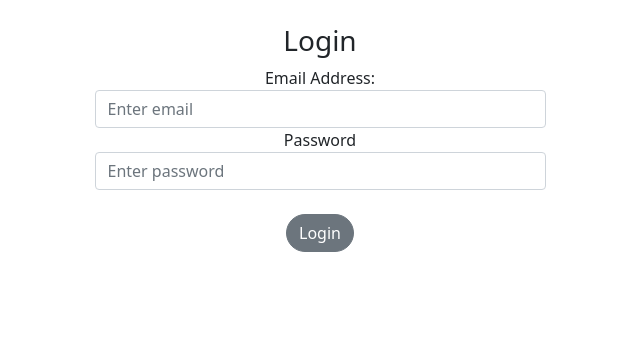
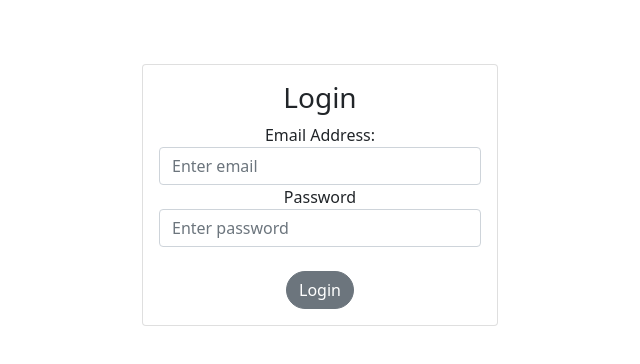
Before and after one commit to FCCSTeam/Fire-Code-Compliance-Software, a Vue app: page / in a window 1280 px wide. Shown: the top 364 px of the page, without its empty margins (320-960 px from the left). Built offline with nearby package versions, Linux system fonts and the light colour scheme; no server answers.

Commit message:
added bootstrap to login

```diff
--- a/src/components/authentication/Login.vue
+++ b/src/components/authentication/Login.vue
@@ -1,14 +1,14 @@
 <template>
   <div>
-    <span class="border border-light">
+
+    <b-container class="container" fluid>
+    <b-row class= "text-center">
+    <b-col></b-col>
 
 
+    <b-col>
+      <b-card>
 
-    <b-container fluid="md">
-    <b-row class="text-center">
-    <b-col></b-col>
-
-    <b-col cols="5">
 
         <h3 class="text-center">Login</h3>
         <b-form>
@@ -31,13 +31,13 @@
 
 
 
-
+      </b-card>
     </b-col>
     <b-col></b-col>
     </b-row>
 
     </b-container>
-    </span>
+
 
   </div>
 </template>
@@ -91,6 +91,9 @@ export default {
 </script>
 
 <style>
+.container{
+  padding-top: 5%;
+}
 .error{
     color: red;
 }
```
